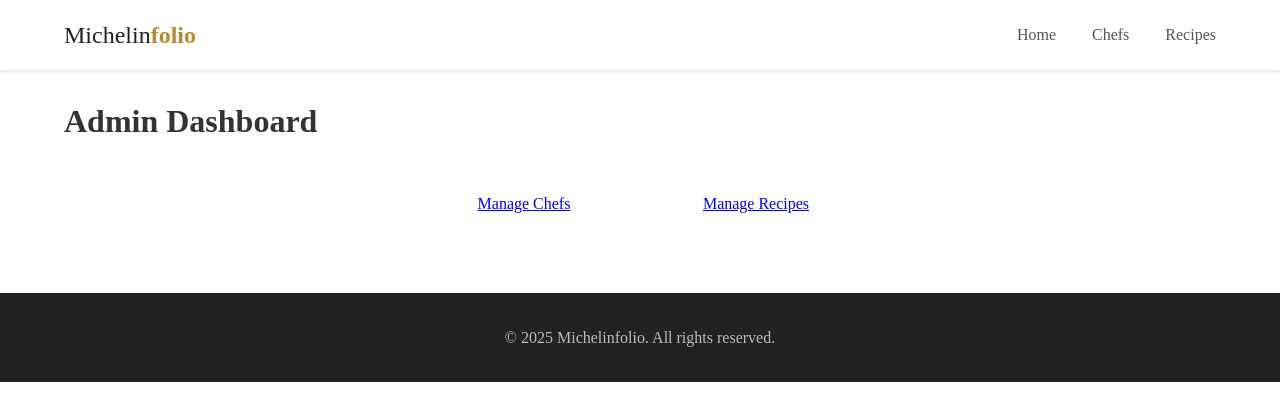
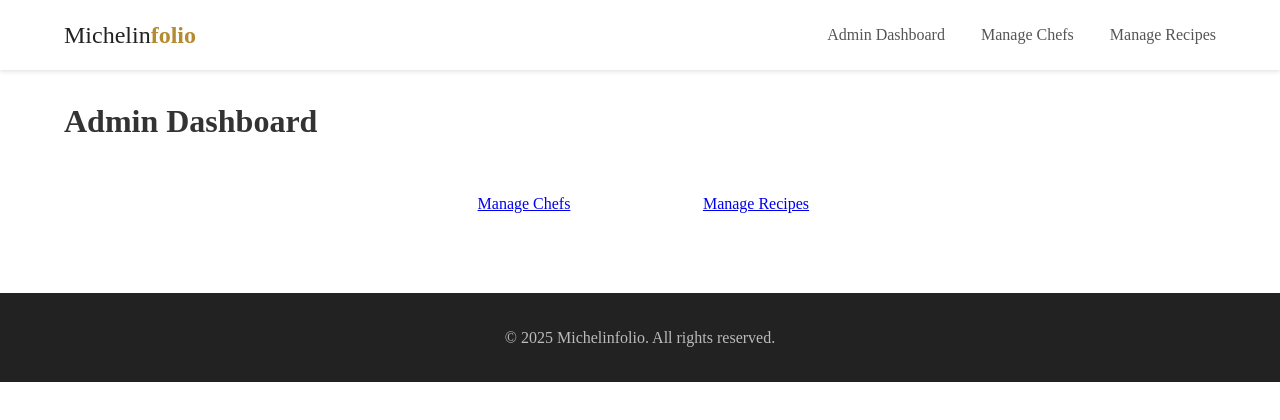
Before and after one commit to UWantMyName/COM6011-gourmet-portfolio, a PHP site: page /admin/dashboard.php in a window 1280 px wide. Shown: the top 420 px of the page. Run offline with PHP 8.4, Linux system fonts and the light colour scheme.

Commit message:
Add an admin header for admin controls.

```diff
--- a/inc/header_admin.php
+++ b/inc/header_admin.php
@@ -13,13 +13,13 @@
 
 <nav class="navbar">
   <div class="container">
-    <a class="logo animate-on-scroll" href="dashboard.php">
+    <a class="logo animate-on-scroll" href="../index.php">
       Michelin<strong>folio</strong>
     </a>
     <div class="nav-links">
-      <a class="animate-on-scroll" href="dashboard.php">Home</a>
-      <a class="animate-on-scroll" href="chefs.php">Chefs</a>
-      <a class="animate-on-scroll" href="recipes.php">Recipes</a>
+      <a class="animate-on-scroll" href="dashboard.php">Admin Dashboard</a>
+      <a class="animate-on-scroll" href="chefs.php">Manage Chefs</a>
+      <a class="animate-on-scroll" href="recipes.php">Manage Recipes</a>
     </div>
   </div>
 </nav>
```
